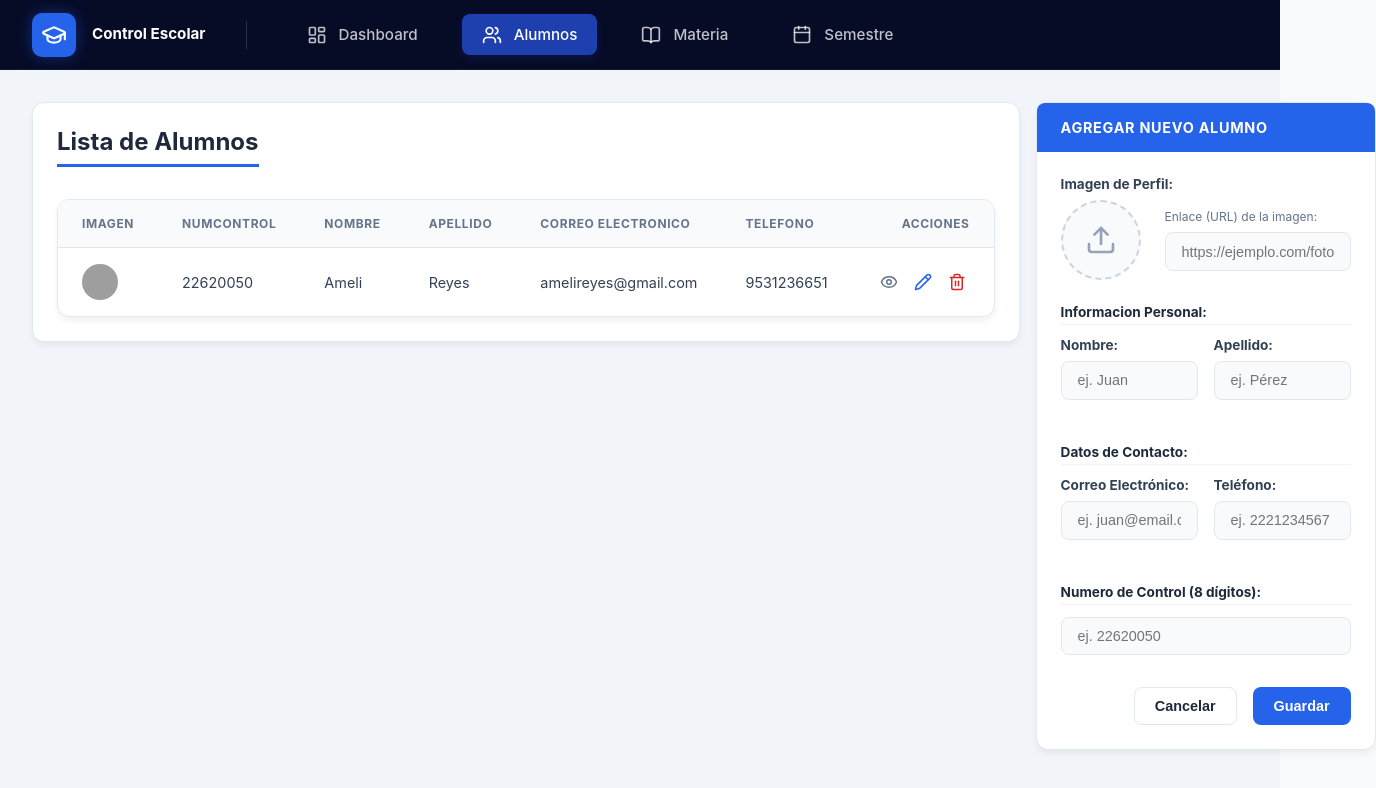
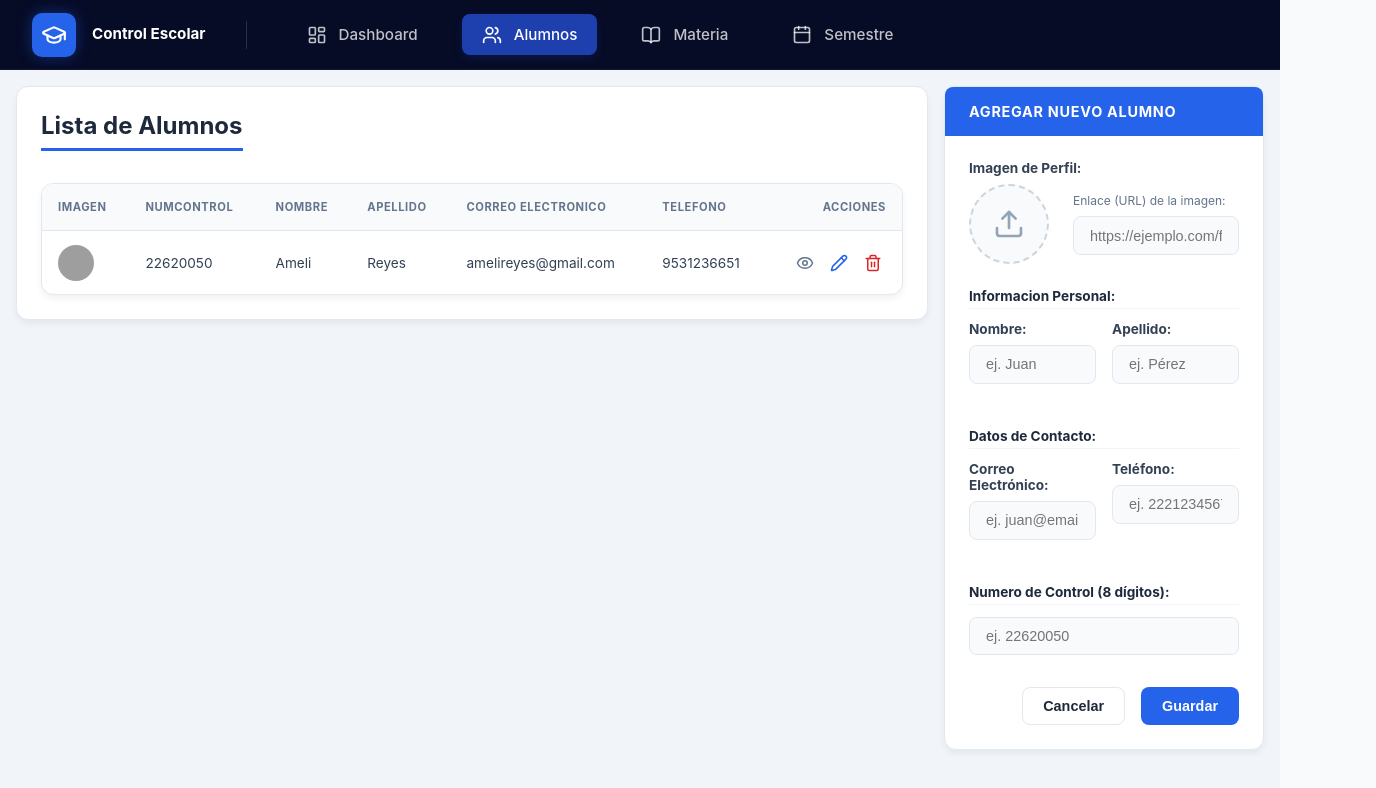
Before and after one commit to CuevasErik-dev/ConsumoApi-React, a React (Vite) app: page /alumnos in a window 1280 px wide. Shown: the top 788 px of the page, 1376 px wide, since content can reach past the window. Built offline with nearby package versions, Linux system fonts and the light colour scheme; grey boxes are pictures that could not be loaded.

Commit message:
Correcion de vista lista formulario

```diff
--- a/src/styles.css
+++ b/src/styles.css
@@ -110,6 +110,12 @@ body {
   flex: 1;
   background-color: #f1f5f9;
   padding: 2rem;
+}
+
+@media (max-width: 1366px) {
+  .content {
+    padding: 1rem; /* Menos espacio desperdiciado a los lados */
+  }
 }
 
 /* Dashboard Styles */
@@ -323,8 +329,8 @@ body {
 
 .data-table th {
   background-color: #f8fafc;
-  padding: 1rem 1.5rem;
-  font-size: 0.75rem;
+  padding: 1rem 1rem; /* Reducido de 1.5rem */
+  font-size: 0.7rem; /* Un poco más pequeño */
   text-transform: uppercase;
   letter-spacing: 0.05em;
   font-weight: 700;
@@ -333,8 +339,8 @@ body {
 }
 
 .data-table td {
-  padding: 1rem 1.5rem;
-  font-size: 0.9rem;
+  padding: 0.85rem 1rem; /* Reducido para ahorrar espacio horizontal */
+  font-size: 0.85rem;
   color: #334155;
   border-bottom: 1px solid #f1f5f9;
   white-space: nowrap;
@@ -366,8 +372,8 @@ body {
 /* Alumnos Page Specific Styles */
 .alumnos-layout {
   display: grid;
-  grid-template-columns: 1fr 380px;
-  gap: 1.5rem;
+  grid-template-columns: 1fr minmax(300px, 380px); /* El formulario puede encogerse hasta 300px */
+  gap: 1.25rem;
   align-items: start;
   width: 100%;
   max-width: 1600px;
@@ -376,12 +382,12 @@ body {
 
 @media (max-width: 1366px) {
   .alumnos-layout {
-    grid-template-columns: 1fr 340px;
+    grid-template-columns: 1fr minmax(280px, 320px);
     gap: 1rem;
   }
 }
 
-@media (max-width: 1100px) {
+@media (max-width: 1150px) { /* El salto ocurre un poco antes para evitar amontonamiento */
   .alumnos-layout {
     grid-template-columns: 1fr;
   }
```
